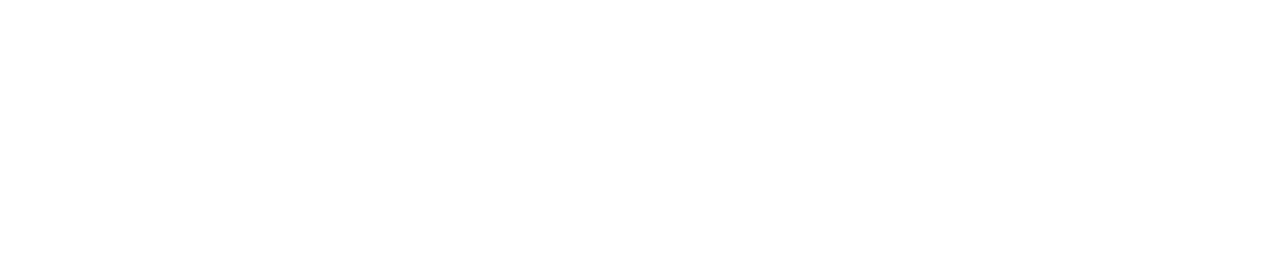
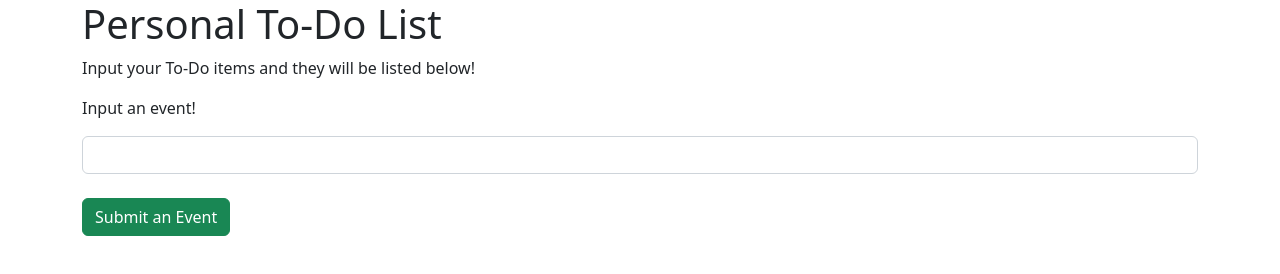
Before and after one commit to JustinUrf/to-do-list, a plain HTML site: page index.html in a window 1280 px wide. Drawn offline with nearby package versions, Linux system fonts and the light colour scheme.

Commit message:
add basic html interface with a form and a button that submits the form.

```diff
--- a/index.html
+++ b/index.html
@@ -2,7 +2,28 @@
 <html lang = "en-US">
 <head>
   <link rel="stylesheet" href="css/styles.css" type="text/css">
+  <link href="https://cdn.jsdelivr.net/npm/bootstrap@5.2.3/dist/css/bootstrap.min.css" rel="stylesheet" integrity="sha384-rbsA2VBKQhggwzxH7pPCaAqO46MgnOM80zW1RWuH61DGLwZJEdK2Kadq2F9CUG65" crossorigin="anonymous">
   <script src="js/scripts.js"></script>
   <title>template</title>
 </head>
+<body>
+  <div class="container">
+
+    <h1>Personal To-Do List</h1>
+    <p>Input your To-Do items and they will be listed below!</p>
+    <div class="form-group">
+      <form id="to-do-list">
+        <p>Input an event!</p>
+        <input type="text" id="user-input-id" class="form-control">
+        <br>
+        <button type="submit" class="btn btn-success">Submit an Event</button>
+      </form>
+    </div>
+
+    <div id="user-feedback">
+      <p></p>
+    </div>
+
+  </div>
+</body>
 </html>
```
